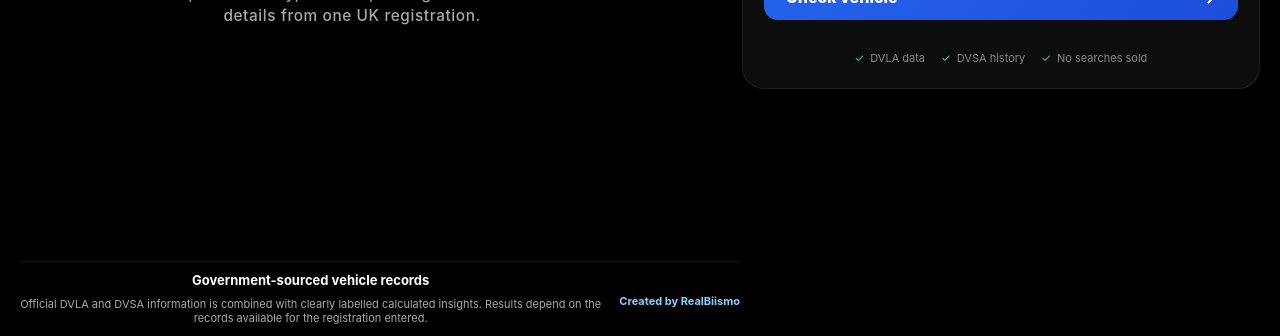
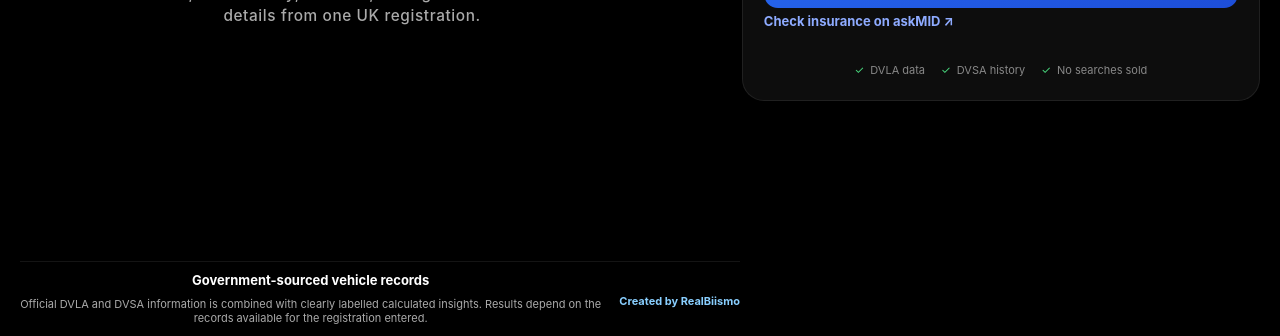
Before and after one commit to RealBiismo/BiismoReg, a website: page public/index.html in a window 1280 px wide. Shown: the part 562-898 px from the top of the page. Drawn offline with nearby package versions, Linux system fonts and the light colour scheme; no server answers.

Commit message:
Add askMID insurance check link

```diff
--- a/public/index.html
+++ b/public/index.html
@@ -118,6 +118,7 @@
         <button id="searchButton" class="primary-button" type="submit">
           Check vehicle <span aria-hidden="true">→</span>
         </button>
+        <a class="text-button" href="https://askmid.com/askmidenquiry" target="_blank" rel="noopener noreferrer">Check insurance on askMID ↗</a>
         <p id="formError" class="form-error" role="alert"></p>
 
         <div class="trust-row">
```
